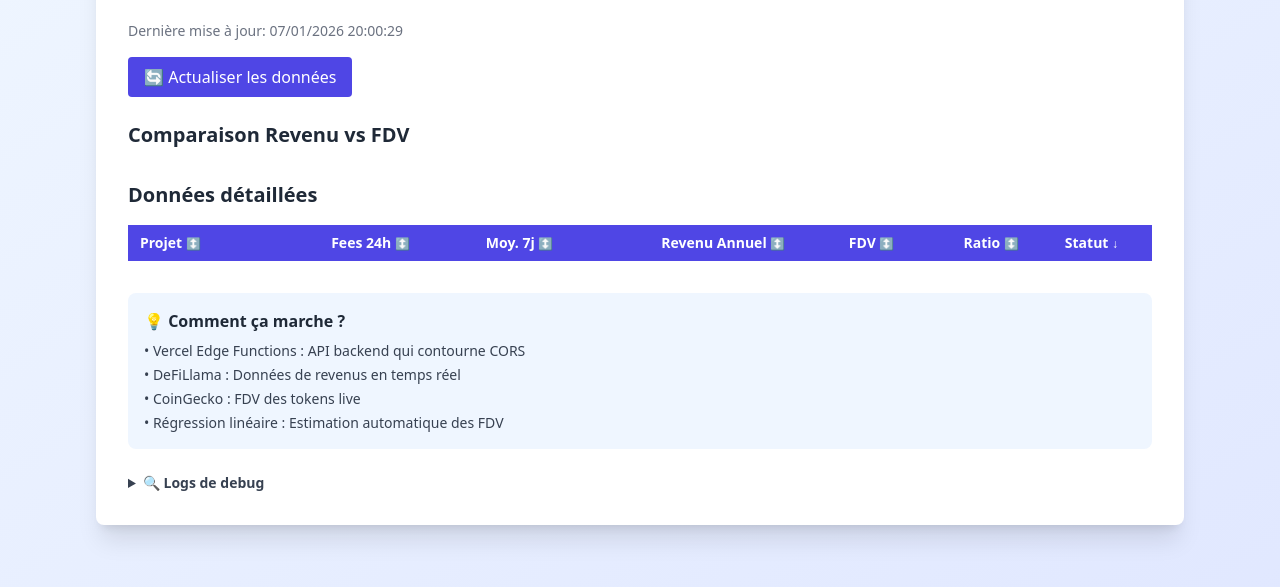
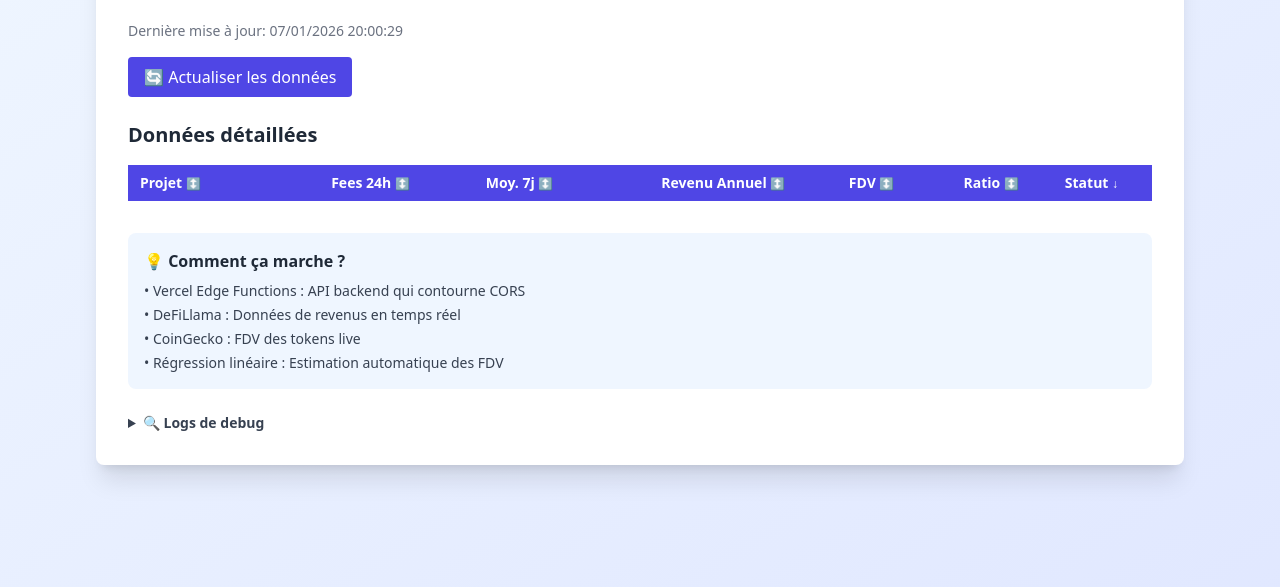
Before and after one commit to cryptoactufrance-blip/FDV-estimator, a website: page public/index.html in a window 1280 px wide. Shown: the part 135-722 px from the top of the page. Drawn offline with nearby package versions, Linux system fonts and the light colour scheme; no server answers.

Commit message:
Update index.html

```diff
--- a/public/index.html
+++ b/public/index.html
@@ -34,9 +34,6 @@
       </div>
 
       <div id="content" class="hidden">
-        <h2 class="text-xl font-bold text-gray-800 mb-4">Comparaison Revenu vs FDV</h2>
-        <div id="charts" class="space-y-6 mb-8"></div>
-
         <h2 class="text-xl font-bold text-gray-800 mb-4">Données détaillées</h2>
         <div class="overflow-x-auto mb-8">
           <table class="w-full border-collapse text-sm">
@@ -250,9 +247,6 @@
 
         allProjects = projects;
 
-        // Afficher les graphiques
-        renderCharts(allProjects);
-
         // Afficher le tableau
         renderTable(allProjects);
 
```
